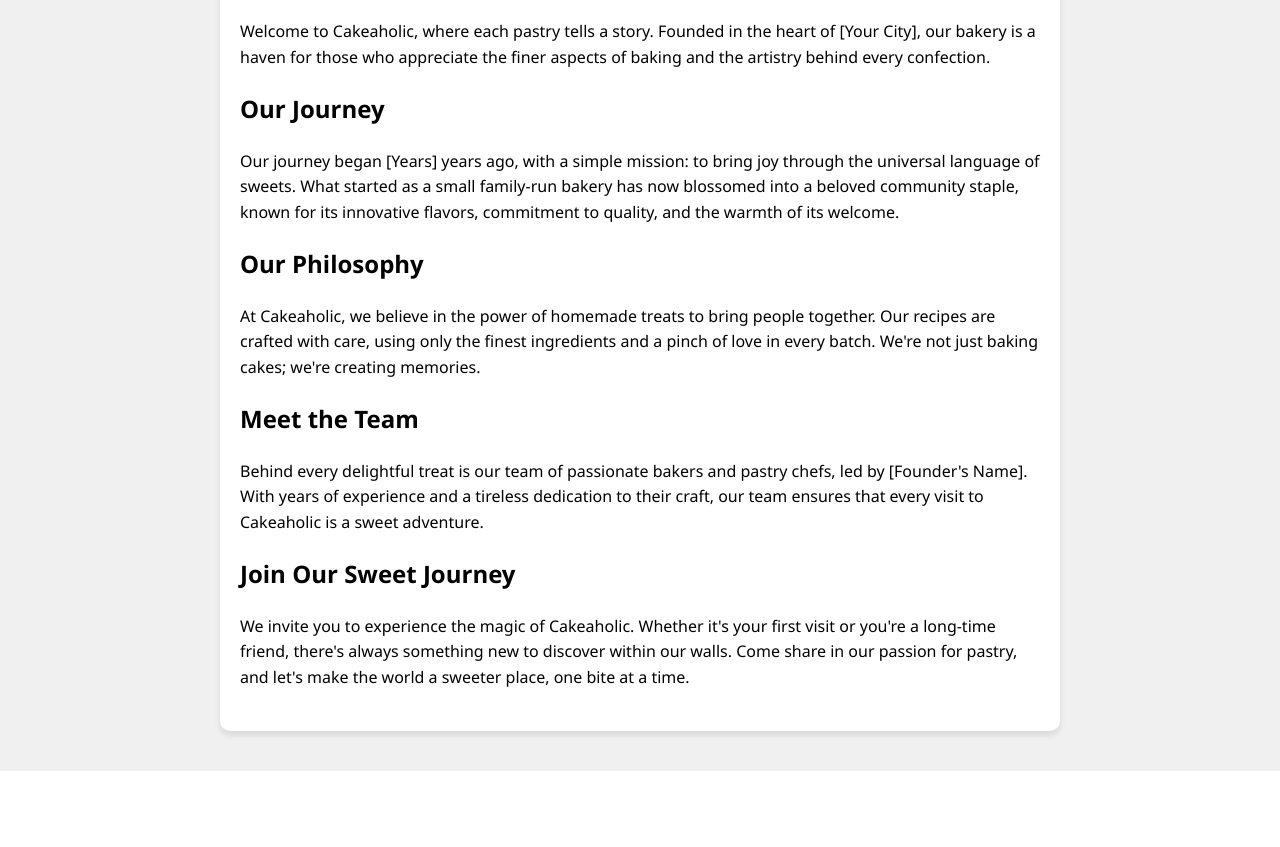
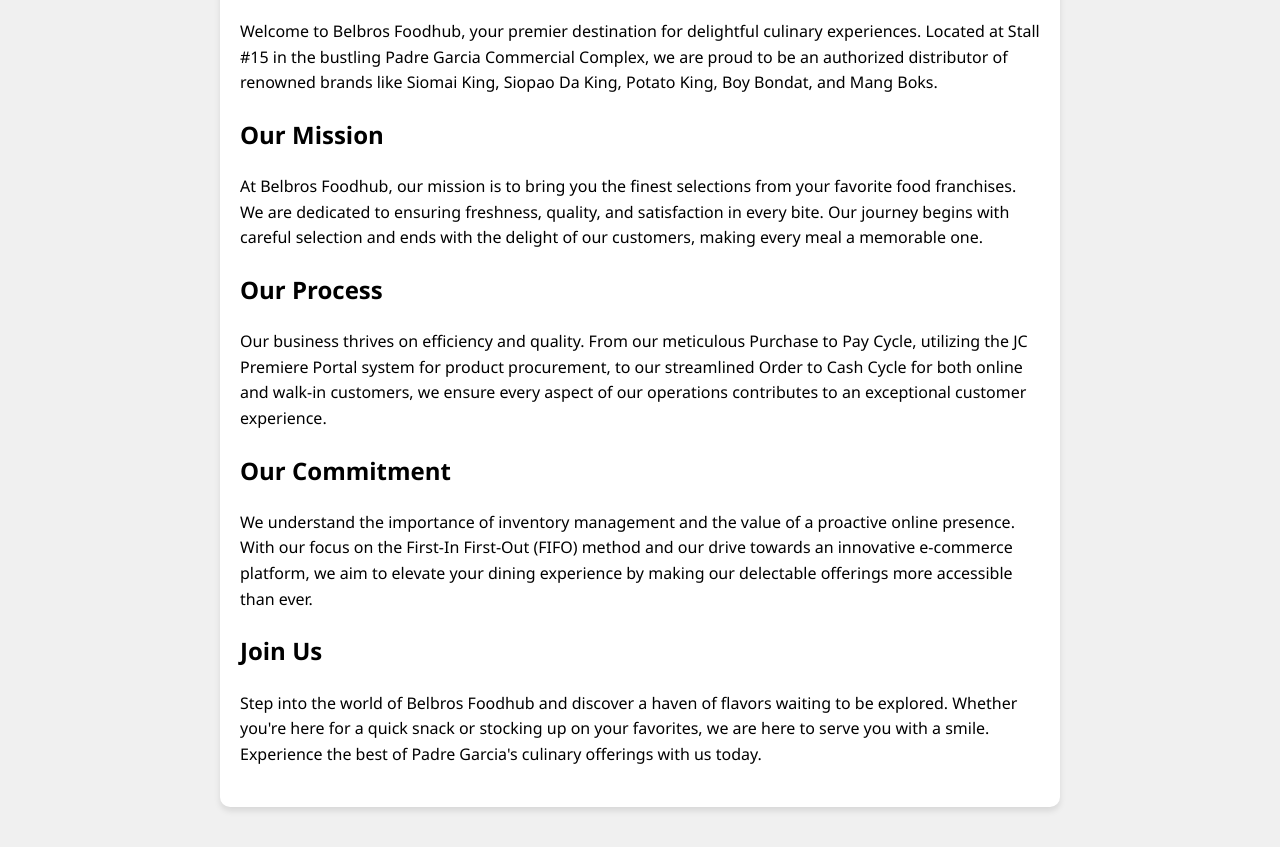
Before and after one commit to bleauxrbastasa/first, a Django app: page /customer/about/ in a window 1280 px wide. Shown: the part 455-1302 px from the top of the page. Before the commit the page ends 1226 px from the top, so only its background shows below. Run offline with Django 4.2, Linux system fonts and the light colour scheme.

Commit message:
BEL BROS

```diff
--- a/customer/templates/customerAbout.html
+++ b/customer/templates/customerAbout.html
@@ -5,27 +5,27 @@
 <head>
     <meta charset="UTF-8">
     <meta name="viewport" content="width=device-width, initial-scale=1.0">
-    <title>About Us - Cakeaholic</title>
+    <title>About Us - Belbros Foodhub</title>
     <link rel="stylesheet" href="{% static 'style.css' %}">
 </head>
 <body>
     {% include 'navbaralt.html' %}
     <div class="about-container">
-        <h1>About Cakeaholic</h1>
-        <img src="{% static 'images/bakery.jpg' %}" alt="Our Bakery" class="about-image">
-        <p>Welcome to Cakeaholic, where each pastry tells a story. Founded in the heart of [Your City], our bakery is a haven for those who appreciate the finer aspects of baking and the artistry behind every confection.</p>
+        <h1>About Belbros Foodhub</h1>
+        <img src="{% static 'images/foodhub.jpg' %}" alt="Belbros Foodhub" class="about-image">
+        <p>Welcome to Belbros Foodhub, your premier destination for delightful culinary experiences. Located at Stall #15 in the bustling Padre Garcia Commercial Complex, we are proud to be an authorized distributor of renowned brands like Siomai King, Siopao Da King, Potato King, Boy Bondat, and Mang Boks.</p>
 
-        <h2>Our Journey</h2>
-        <p>Our journey began [Years] years ago, with a simple mission: to bring joy through the universal language of sweets. What started as a small family-run bakery has now blossomed into a beloved community staple, known for its innovative flavors, commitment to quality, and the warmth of its welcome.</p>
+        <h2>Our Mission</h2>
+        <p>At Belbros Foodhub, our mission is to bring you the finest selections from your favorite food franchises. We are dedicated to ensuring freshness, quality, and satisfaction in every bite. Our journey begins with careful selection and ends with the delight of our customers, making every meal a memorable one.</p>
 
-        <h2>Our Philosophy</h2>
-        <p>At Cakeaholic, we believe in the power of homemade treats to bring people together. Our recipes are crafted with care, using only the finest ingredients and a pinch of love in every batch. We're not just baking cakes; we're creating memories.</p>
+        <h2>Our Process</h2>
+        <p>Our business thrives on efficiency and quality. From our meticulous Purchase to Pay Cycle, utilizing the JC Premiere Portal system for product procurement, to our streamlined Order to Cash Cycle for both online and walk-in customers, we ensure every aspect of our operations contributes to an exceptional customer experience.</p>
 
-        <h2>Meet the Team</h2>
-        <p>Behind every delightful treat is our team of passionate bakers and pastry chefs, led by [Founder's Name]. With years of experience and a tireless dedication to their craft, our team ensures that every visit to Cakeaholic is a sweet adventure.</p>
+        <h2>Our Commitment</h2>
+        <p>We understand the importance of inventory management and the value of a proactive online presence. With our focus on the First-In First-Out (FIFO) method and our drive towards an innovative e-commerce platform, we aim to elevate your dining experience by making our delectable offerings more accessible than ever.</p>
 
-        <h2>Join Our Sweet Journey</h2>
-        <p>We invite you to experience the magic of Cakeaholic. Whether it's your first visit or you're a long-time friend, there's always something new to discover within our walls. Come share in our passion for pastry, and let's make the world a sweeter place, one bite at a time.</p>
+        <h2>Join Us</h2>
+        <p>Step into the world of Belbros Foodhub and discover a haven of flavors waiting to be explored. Whether you're here for a quick snack or stocking up on your favorites, we are here to serve you with a smile. Experience the best of Padre Garcia's culinary offerings with us today.</p>
     </div>
 
     <script src="{% static 'customer/script.js' %}"></script>
--- a/customer/templates/customerLogin.html
+++ b/customer/templates/customerLogin.html
@@ -13,7 +13,7 @@
     {% include 'navbaralt.html' %}
 
     <div class="login-container">
-        <h1>Welcome to Cakeaholic</h1>
+        <h1>Welcome to Bel Bros Food Hub</h1>
         <form id="loginForm">
             <div class="input-group">
                 <label for="email">Email</label>
--- a/customer/templates/customerSignUp.html
+++ b/customer/templates/customerSignUp.html
@@ -13,7 +13,7 @@
     {% include 'navbaralt.html' %}
 
     <div class="signup-container">
-        <h1>Join Cakeaholic</h1>
+        <h1>Join Bel Bros Food Hub</h1>
         <form id="signupForm">
             <div class="input-group">
                 <label for="name">Name</label>
--- a/customer/templates/navbar.html
+++ b/customer/templates/navbar.html
@@ -2,7 +2,7 @@
     <div class="container d-flex justify-content-between">
 
         <div class="d-flex align-items-center">
-            <a href="{% url 'customer_home' %}" class="navbar-brand">Bellano Food Hub</a>
+            <a href="{% url 'customer_home' %}" class="navbar-brand">Bel Bros Food Hub</a>
             <a href="{% url 'orders' %}" class="nav-link me-2">Your Orders</a>
             <a href="{% url 'payment_options' %}" class="nav-link me-2">Payment Settings</a>
             <a href="{% url 'delivery_settings' %}" class="nav-link me-2">Delivery Settings</a>
--- a/customer/templates/navbaralt.html
+++ b/customer/templates/navbaralt.html
@@ -1,6 +1,6 @@
 <nav class="navbar">
     <div class="container">
-        <a href="{% url 'customer_home' %}" class="navbar-brand">Cakeaholic</a>
+        <a href="{% url 'customer_home' %}" class="navbar-brand">Bel Bros Food Hub</a>
         <a href="{% url 'customer_login' %}" class="nav-link me-2">Login</a>
         <a href="{% url 'customer_signup' %}" class="nav-link me-2">Sign Up</a>
         <a href="{% url 'about' %}" class="nav-link me-2">About</a>
```
